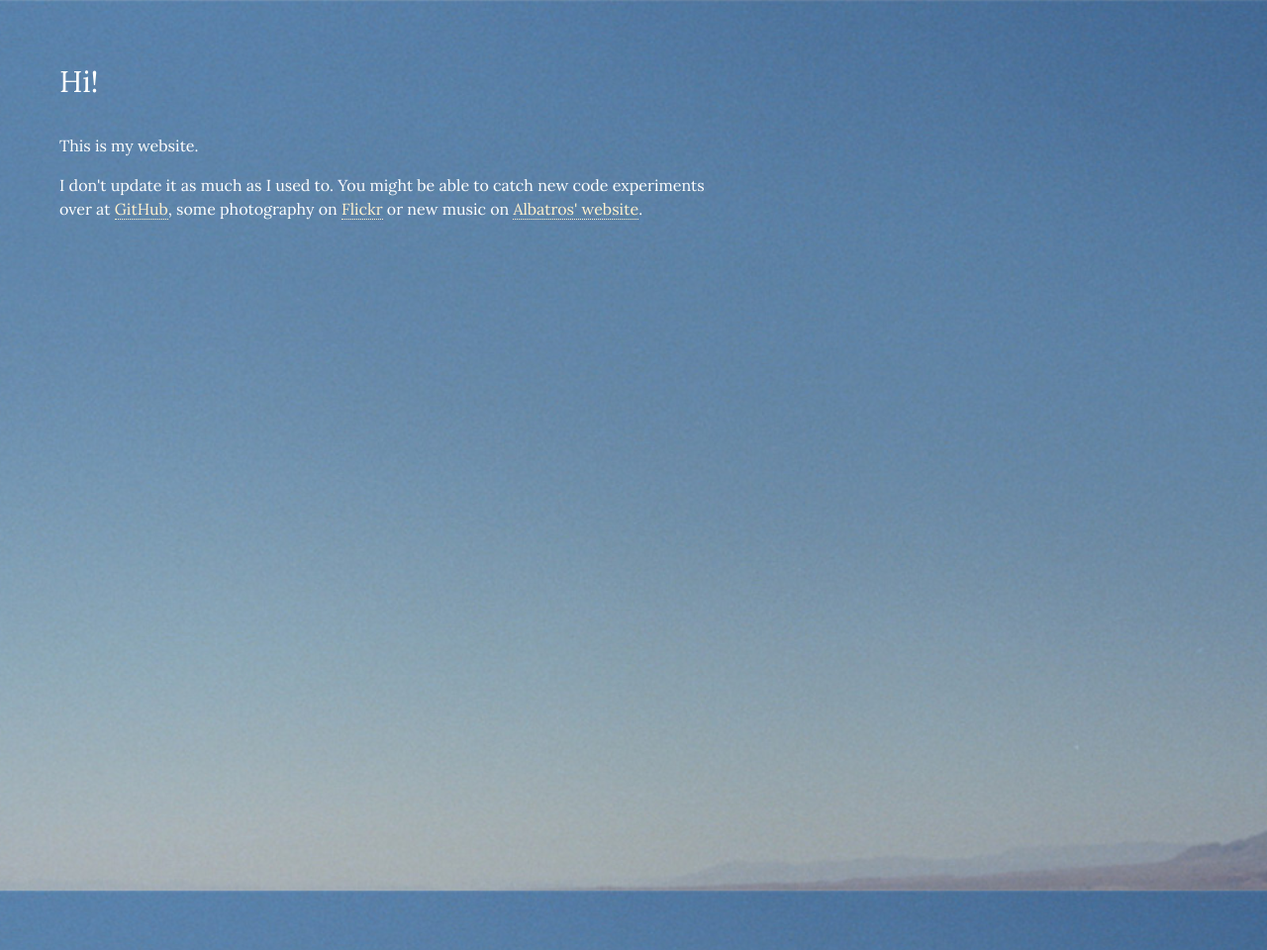
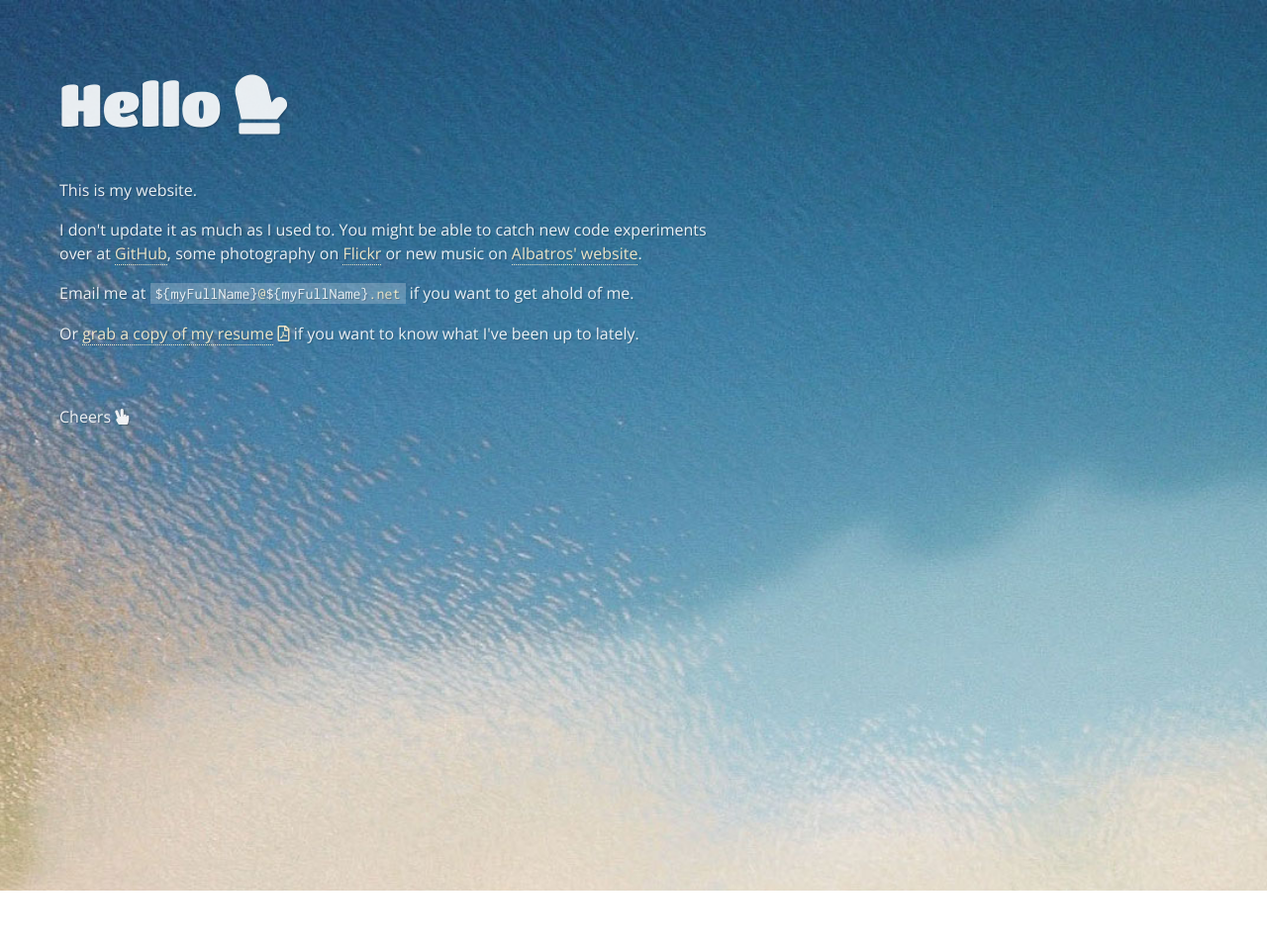
Before and after one commit to louisroy/louisroy.github.io, a Jekyll site: the page built from index.html, in a window 1280 px wide. Shown: the whole page at 99% size. Built offline with Jekyll 4.4.1, drawn with Linux system fonts in a browser that asks for light colours; nearby versions of some CDN libraries; comment, search, counter and statistics services are not loaded; after the commit the page ends 900 px from its top, so only the background shows below that.

Commit message:
Small website update

```diff
--- a/_includes/head.html
+++ b/_includes/head.html
@@ -8,8 +8,8 @@
 
 	<link rel="shortcut icon" href="/img/favicon.png" />
 
-	<link href="https://fonts.googleapis.com/css?family=Istok+Web|Lora" rel="stylesheet">
-	<link href="https://cdnjs.cloudflare.com/ajax/libs/font-awesome/4.6.3/css/font-awesome.min.css" rel="stylesheet">
+	<link href="https://fonts.googleapis.com/css2?family=Inconsolata&family=Open+Sans&family=Titan+One&display=swap" rel="stylesheet">
+	<link href="https://cdnjs.cloudflare.com/ajax/libs/font-awesome/5.13.0/css/all.min.css" rel="stylesheet">
 	<link rel="stylesheet" href="{{ "/css/main.css" | prepend: site.baseurl }}">
 	<link rel="canonical" href="{{ page.url | replace:'index.html','' | prepend: site.baseurl | prepend: site.url }}">
 	<link rel="alternate" type="application/rss+xml" title="{{ site.title }}" href="{{ "/feed.xml" | prepend: site.baseurl | prepend: site.url }}">
--- a/_layouts/default.html
+++ b/_layouts/default.html
@@ -6,8 +6,5 @@
 		<div class="layout-wrapper">
 			{{ content }}
 		</div>
-
-		<script data-turbolinks-eval="false" src="https://cdnjs.cloudflare.com/ajax/libs/turbolinks/5.0.0/turbolinks.min.js"></script>
-		<script data-turbolinks-eval="false">if (typeof Turbolinks !== 'undefined') Turbolinks.start();</script>
 	</body>
 </html>
--- a/css/main.scss
+++ b/css/main.scss
@@ -4,11 +4,14 @@
 @charset "utf-8";
 
 // Our variables
-$base-font-family: "Lora", Helvetica, Arial, sans-serif;
+$base-font-family: 'Open Sans', sans-serif;
 $base-font-size:   16px;
 $base-font-weight: 400;
 $small-font-size:  $base-font-size * 0.875;
 $base-line-height: 1.5;
+
+$title-font-family: 'Titan One', cursive;
+$code-font-family: 'Inconsolata', monospace;
 
 $spacing-unit:     30px;
 $spacing-unit-small:15px;
@@ -79,7 +82,7 @@ body {
   background-image:url(../img/background.jpg);
   background-size:cover;
   background-attachment:fixed;
-  background-position:right bottom;
+  background-position:center top;
   text-size-adjust: 100%;
   font-feature-settings: "kern" 1;
   font-kerning: normal;
@@ -93,19 +96,29 @@ body {
   }
 }
 
-h1, h2, h3, h4, h5 {
-  font-family:"Istok Web", Helvetica, Arial, sans-serif;
+.disclaimer-title, h1, h2, h3, h4, h5 {
+  font-family: $title-font-family;
 }
 
 a {
   color:$brand-color;
   text-decoration:none;
-  border-bottom:1px dotted $brand-color;
   transition:color 0.25s ease-out;
 
-  &:hover {
+  &.link,
+  .link  {
+    border-bottom:1px dotted $brand-color;
+  }
+
+  &.link:hover,
+  &:hover .link {
     color:lighten($brand-color, 30%);
     border-color:lighten($brand-color, 30%);
+    border-bottom-style: solid;
+  }
+
+  i {
+    text-decoration: none;
   }
 }
 
@@ -134,12 +147,18 @@ hr {
   }
 }
 
-.disclaimer {
-  min-height:100vh;
+.disclaimer  {
+  opacity:0.9;
+  text-shadow: 1px 1px 1px rgba(black, 0.25);
 }
 
 .disclaimer-title {
-  font-size: $spacing-unit;
+  font-size: $spacing-unit * 2;
+  margin-bottom: $spacing-unit;
+}
+
+.disclaimer-goodbye {
+  margin-top: $spacing-unit *2;
 }
 
 .disclaimer,
@@ -323,3 +342,14 @@ hr {
 .label-back {
   margin:0;
 }
+
+.code {
+  background:rgba(white, 0.25);
+  color:$brand-color;
+  font-family: $code-font-family;
+  padding:2px 5px;
+
+  .var {
+    color:white;
+  }
+}
--- a/index.html
+++ b/index.html
@@ -3,9 +3,14 @@ layout: default
 ---
 
 <div class="disclaimer">
-	<p class="disclaimer-title">Hi!</p>
+	<p class="disclaimer-title">Hello <i class="fas fa-mitten"></i></p>
 
 	<p>This is my website.</p>
 
-	<p>I don't update it as much as I used to. You might be able to catch new code experiments over at <a href="http://github.com/louisroy/">GitHub</a>, some photography on <a href="https://www.flickr.com/photos/louisroy/">Flickr</a> or new music on <a href="https://www.albatrosqc.com/">Albatros' website</a>.</p>
+	<p>I don't update it as much as I used to. You might be able to catch new code experiments over at <a class="link" href="http://github.com/louisroy/">GitHub</a>, some photography on <a class="link" href="https://www.flickr.com/photos/louisroy/">Flickr</a> or new music on <a class="link" href="https://www.albatrosqc.com/">Albatros' website</a>.</p>
+
+	<p>Email me at <span class="code"><span class="var">${myFullName}</span>@<span class="var">${myFullName}</span>.net</span> if you want to get ahold of me.</p>
+	<p>Or <a href="assets/louis-roy-cv.pdf"><span class="link">grab a copy of my resume</span> <i class="far fa-file-pdf"></i></a> if you want to know what I've been up to lately.</p>
+
+	<p class="disclaimer-goodbye">Cheers <i class="fas fa-hand-peace"></i></p>
 </div>
```
Also changed, not shown: img/background.jpg, 2 other files.
